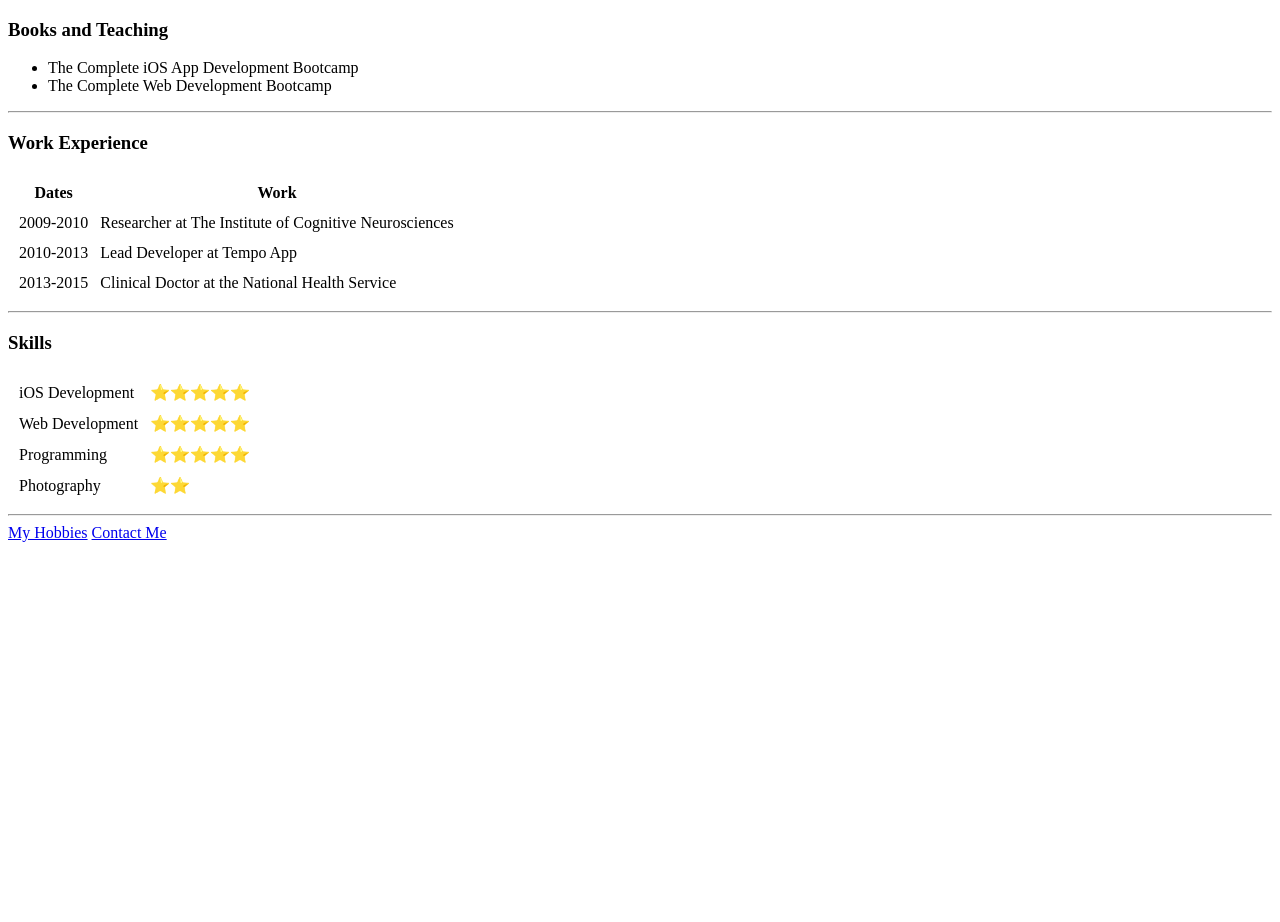
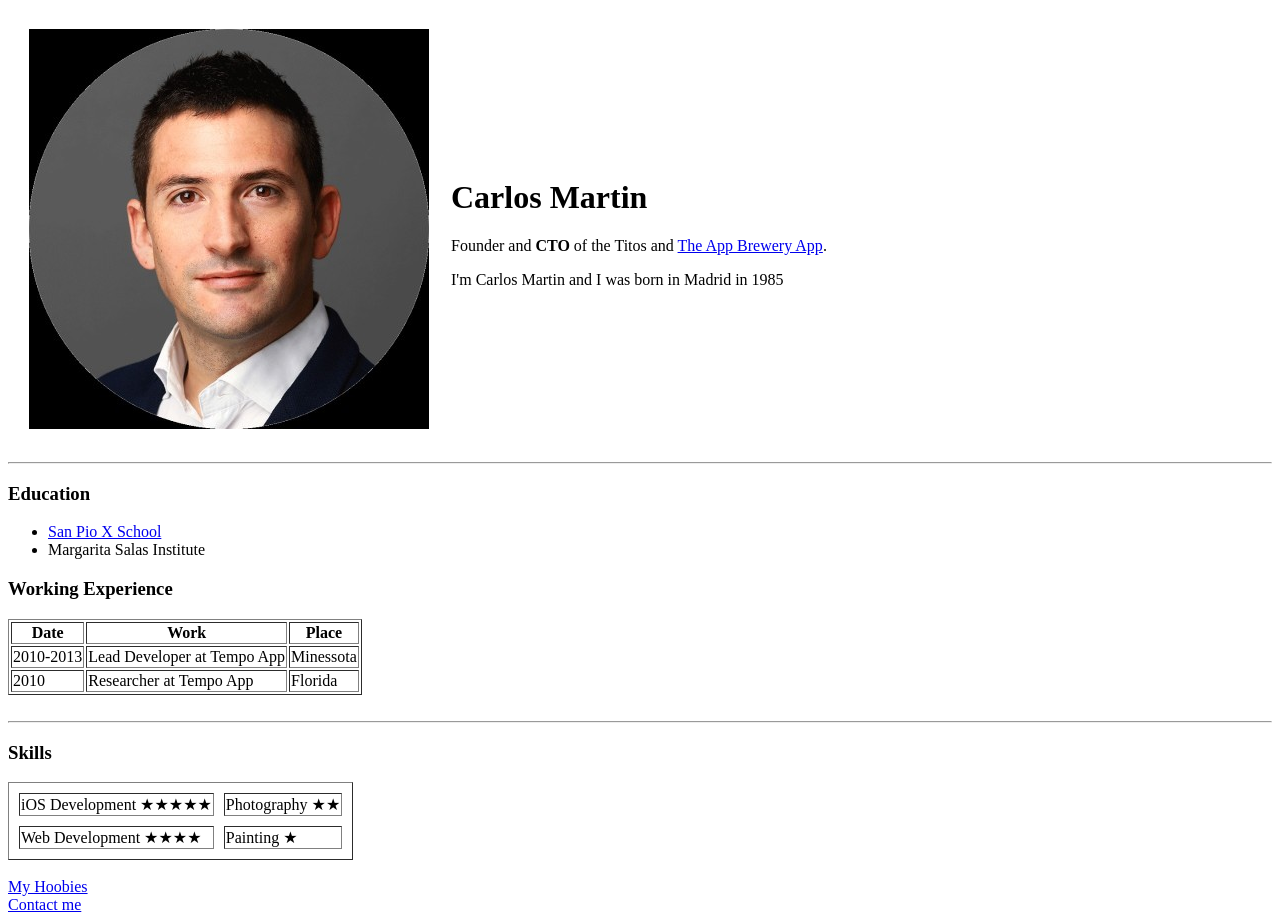
Before and after one commit to Carlettomarttino/cv, a plain HTML site: page index.html in a window 1280 px wide. Before the commit the page ends 800 px from the top, so only its background shows below. Drawn offline with Linux system fonts and the light colour scheme.

Commit message:
photo.png

```diff
--- a/index.html
+++ b/index.html
@@ -2,62 +2,75 @@
 <html>
     <head>
         <meta charset="utf-8">
-    <title>Angela's Personal Site</title>
-    <link rel="stylesheet" href="css/styles.css">
+        <title>Titos Personal Site ❤</title>
     </head>
+    <body>
+        <table cellspacing="20">
+            <tr>
+                <td><img src="Images/photo.png" alt="Titos profile picture"></td>
+                <td><h1>Carlos Martin</h1>
+                <p>Founder and <strong>CTO</strong> of the Titos and <a href="https://appbrewery.com/"> The App Brewery App</a>.</p>
+                <p>I'm Carlos Martin and I was born in Madrid in 1985</p></td>
+            </tr>
 
-  <body>
-    <h3>Books and Teaching</h3>
+        </table>
+
+<hr>
+
+
+        <h3>Education</h3>
         <ul>
-      <li>The Complete iOS App Development Bootcamp</li>
-      <li>The Complete Web Development Bootcamp</li>
+            <li> <a href="https://site.educa.madrid.org/cp.sanpiodecimo.majadahonda/"> San Pio X School</a> </li>
+            <li>Margarita Salas Institute</li>
         </ul>
-    <hr>
-    <h3>Work Experience</h3>
-    <table cellspacing="10">
+
+        <h3>Working Experience</h3>
+        <table border="1">
             <thead>
-        <tr>
-          <th>Dates</th>
+            <th>Date</th>
             <th>Work</th>
-        </tr>
+            <th>Place</th>
             </thead>
+
             <tbody>
-        <tr>
-          <td>2009-2010</td>
-          <td>Researcher at The Institute of Cognitive Neurosciences</td>
-        </tr>
                 <tr>
                     <td>2010-2013</td>
                     <td>Lead Developer at Tempo App</td>
+                    <td>Minessota</td>
                 </tr>
                 <tr>
-          <td>2013-2015</td>
-          <td>Clinical Doctor at the National Health Service</td>
+                    <td>2010</td>
+                    <td>Researcher at Tempo App</td>
+                    <td>Florida</td>
                 </tr>
             </tbody>
         </table>
+        <br>
         <hr>
-    <h3>Skills</h3>
-    <table cellspacing="10">
+        <table cellspacing="10" border="1">
+            <thead><h3>Skills</h3></thead>
+            <tbody>
                 <tr>
-        <td>iOS Development</td>
-        <td>⭐️⭐️⭐️⭐️⭐️</td>
+                    <td>iOS Development ★★★★★</td>
+                    <td>Photography ★★</td>
                 </tr>
                 <tr>
-        <td>Web Development</td>
-        <td>⭐️⭐️⭐️⭐️⭐️</td>
+                    <td>Web Development ★★★★</td>
+                    <td>Painting ★</td>
+
                 </tr>
-       <tr>
-        <td>Programming</td>
-        <td>⭐️⭐️⭐️⭐️⭐️</td>
-      </tr>
-      <tr>
-        <td>Photography</td>
-        <td>⭐️⭐️</td>
-      </tr>
+
+            </tbody>
         </table>
-    <hr>
-    <a href="hobbies.html">My Hobbies</a>
-    <a href="contact-me.html">Contact Me</a>
+    <br>
+    <a href="hobbies.html"> My Hoobies</a>
+        <br>
+        <a href="contact.html"> Contact me</a>
+
+
+
+
+
     </body>
+
 </html>
```
Lines whose indentation alone changed are shown as unchanged.
